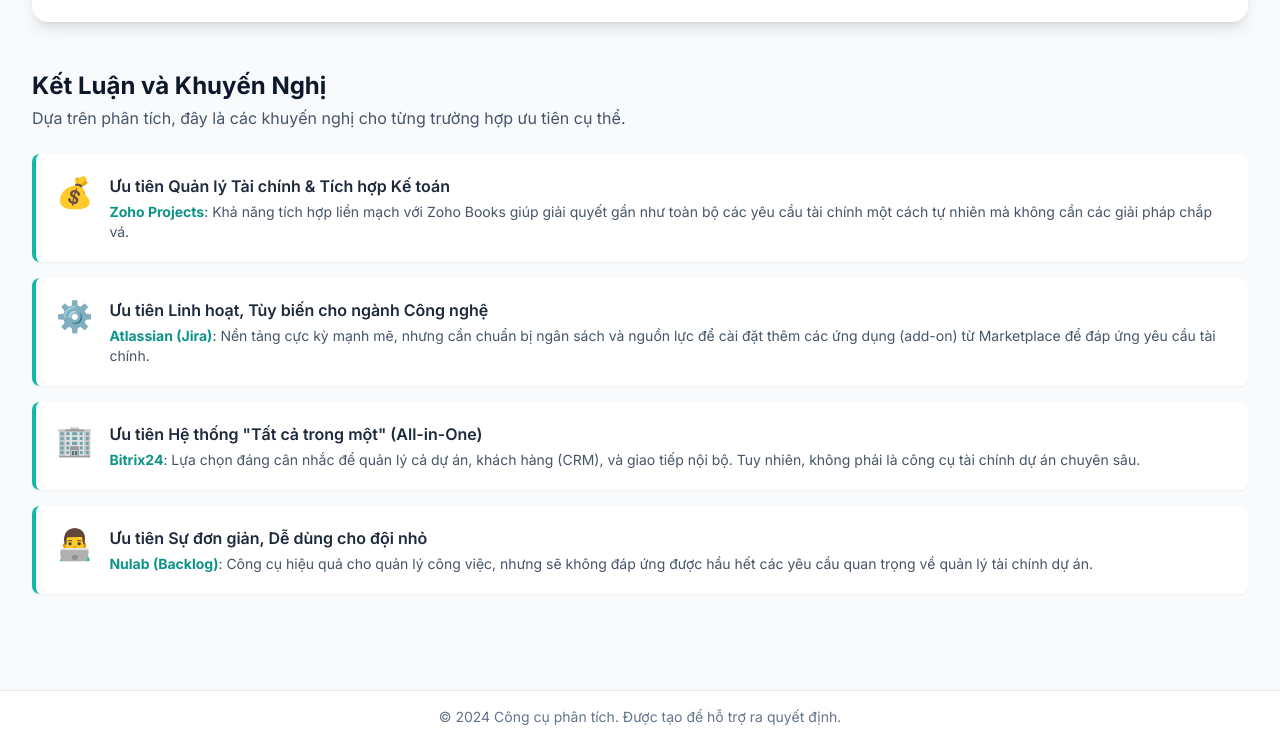
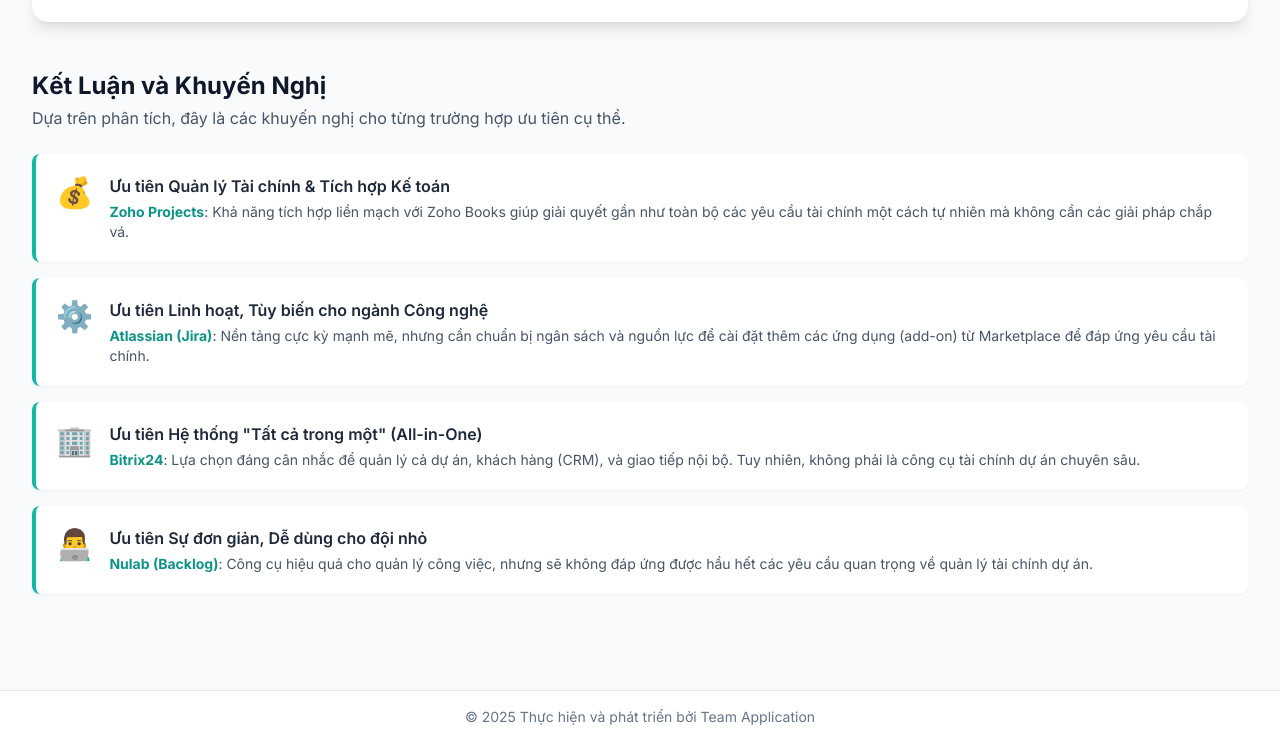
Before and after one commit to but14/ProjectMNsoftware, a plain HTML site: page index.html in a window 1280 px wide. Shown: the part 2817-3560 px from the top of the page. Drawn offline with nearby package versions, Linux system fonts and the light colour scheme.

Commit message:
code update footer

```diff
--- a/index.html
+++ b/index.html
@@ -186,7 +186,7 @@
       <div
         class="max-w-7xl mx-auto px-4 sm:px-6 lg:px-8 py-4 text-center text-sm text-slate-500"
       >
-        <p>&copy; 2024 Công cụ phân tích. Được tạo để hỗ trợ ra quyết định.</p>
+        <p>&copy; 2025 Thực hiện và phát triển bởi Team Application</p>
       </div>
     </footer>
 
```
